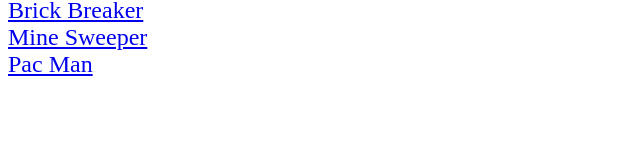
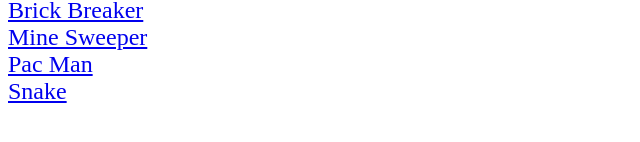
Before and after one commit to hzamani2/3DGamingProjects, a plain HTML site: page index.html in a window 1280 px wide. Shown: the part 122-264 px from the top of the page, without its empty margins (0-640 px from the left). Drawn offline with Linux system fonts and the light colour scheme.

Commit message:
snake update

```diff
--- a/index.html
+++ b/index.html
@@ -13,6 +13,8 @@
 <a href="https://hzamani2.github.io/brickbreaker/">Brick Breaker</a> <br>
 <a href="https://hzamani2.github.io/minesweeper/">Mine Sweeper</a> <br>
 <a href="https://hzamani2.github.io/pacman/">Pac Man</a> <br>
+<a href="https://hzamani2.github.io/snake/">Snake</a>
+
 
 </body>
 </html>
```
